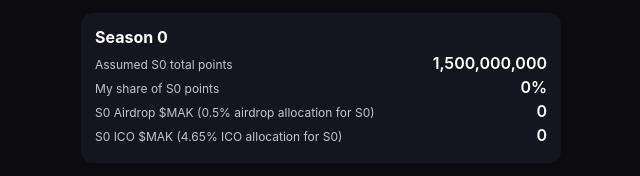
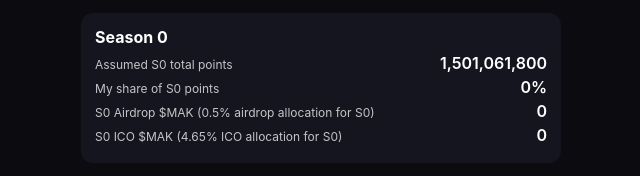
Before and after one commit to mb15-bit/mak-calc, a plain HTML site: page index.html in a window 1280 px wide. Shown: the part 490-666 px from the top of the page, 319-959 px from the left. Drawn offline with nearby package versions, Linux system fonts and the light colour scheme.

Commit message:
Update s0 total points

```diff
--- a/index.html
+++ b/index.html
@@ -352,7 +352,7 @@ function formatInput(id) {
 function calc() {
   // constants
   const totalSupply = 1000000000;
-  const totalS0Points = 1500000000;
+  const totalS0Points = 1501061800;
   const totalS1Points = 15000000000; // assumption
   const s0AirdropPool = 5000000;
   const s0ICOPool = 46500000;
```
